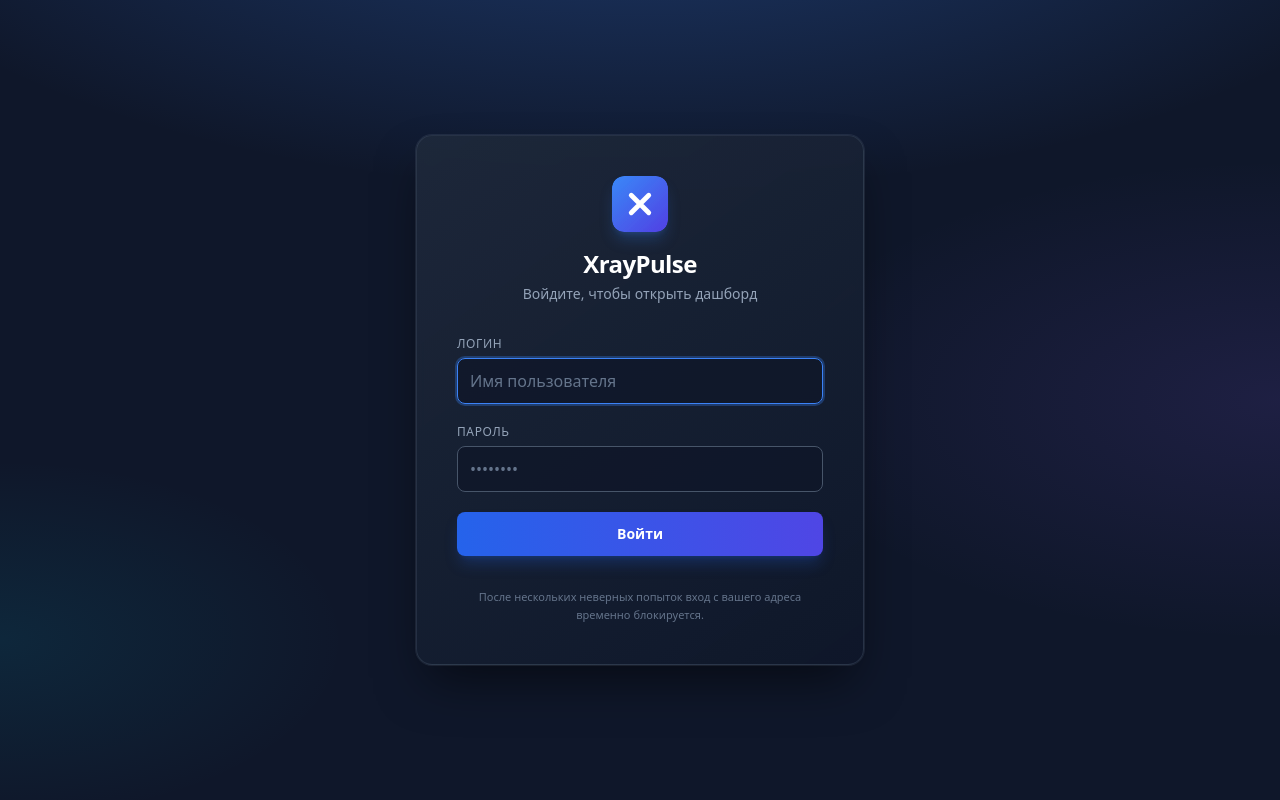
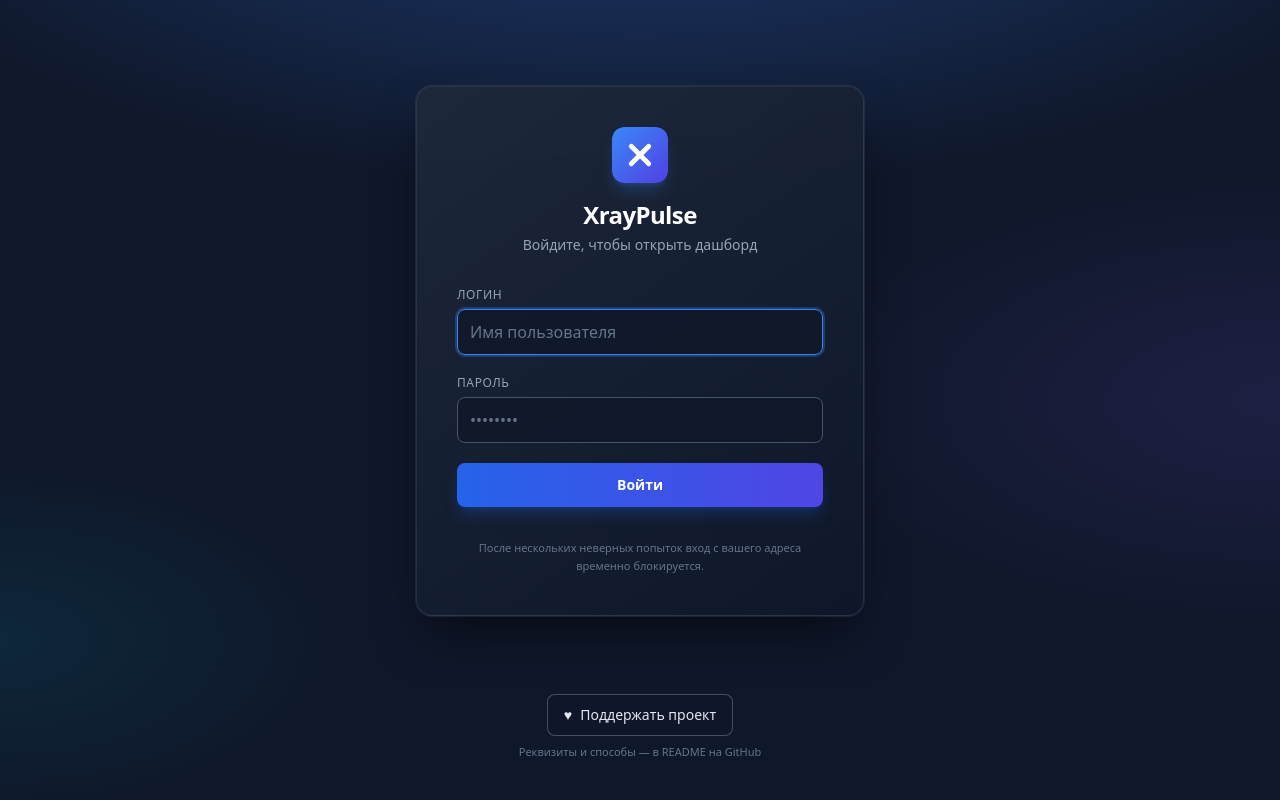
Before and after one commit to modi-dev/XrayPulse, a Python web app: template templates/login.html in a window 1280 px wide. Run offline with Jinja, Linux system fonts and the light colour scheme; the template is opened without the code that fills it, so the values that code supplies are empty; some libraries are stand-ins or nearby versions.

Commit message:
Update README.md to include project support information and funding options

```diff
--- a/templates/login.html
+++ b/templates/login.html
@@ -19,7 +19,8 @@
         }
     </style>
 </head>
-<body class="login-bg min-h-screen text-slate-100 flex flex-col items-center justify-center p-4">
+<body class="login-bg min-h-screen text-slate-100 flex flex-col p-4">
+    <div class="flex flex-1 flex-col items-center justify-center w-full">
     <div class="w-full max-w-md login-card rounded-2xl border border-slate-600/40 p-8 md:p-10 backdrop-blur-sm">
         <div class="text-center mb-8">
             <img src="{{ url_for('static', filename='favicon.svg') }}" width="56" height="56" alt="" class="mx-auto mb-4 h-14 w-14 rounded-xl shadow-lg shadow-blue-500/25" />
@@ -62,5 +63,16 @@
             После нескольких неверных попыток вход с вашего адреса временно блокируется.
         </p>
     </div>
+    </div>
+
+    <footer class="w-full max-w-md mx-auto shrink-0 pb-6 pt-2 text-center">
+        <a href="https://github.com/modi-dev/XrayPulse#поддержка-проекта"
+            target="_blank" rel="noopener noreferrer"
+            class="inline-flex items-center justify-center gap-2 rounded-lg border border-slate-500/60 bg-slate-900/40 px-4 py-2.5 text-sm font-medium text-slate-200 transition hover:border-blue-400/50 hover:bg-slate-800/60 hover:text-white focus:outline-none focus:ring-2 focus:ring-blue-500/40">
+            <span aria-hidden="true">♥</span>
+            Поддержать проект
+        </a>
+        <p class="mt-2 text-[11px] text-slate-500">Реквизиты и способы — в README на GitHub</p>
+    </footer>
 </body>
 </html>
```
Also changed, not shown: .github/FUNDING.yml, README.md.
